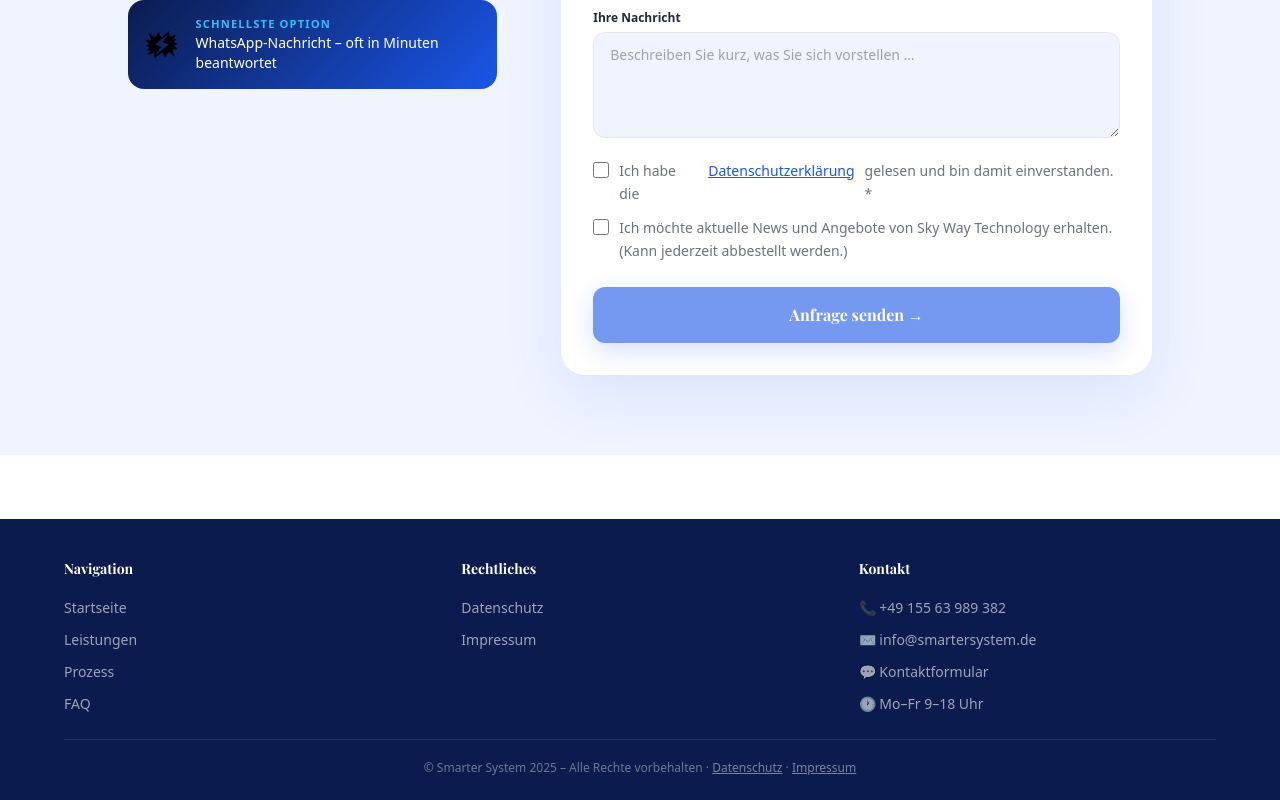
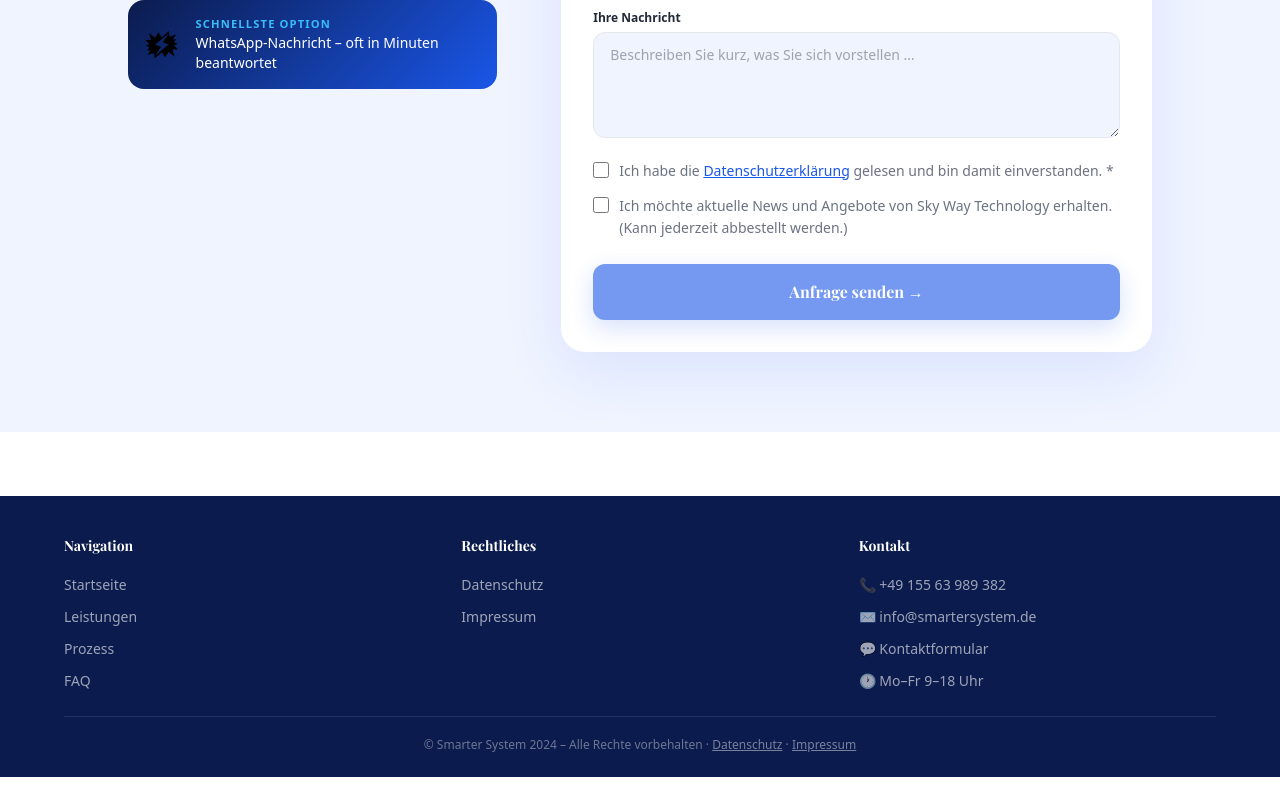
Before and after one commit to MM-BHT/smartersystem, a React (Vite) app: page /kontakt in a window 1280 px wide. Shown: the part 872-1672 px from the top of the page. After the commit the page ends 1649 px from the top, so only its background shows below. Built offline with nearby package versions, Linux system fonts and the light colour scheme.

Commit message:
smaller_changes_5

```diff
--- a/src/components/Footer.jsx
+++ b/src/components/Footer.jsx
@@ -31,7 +31,7 @@ export default function Footer() {
         </div>
       </div>
       <div className="border-t border-white/10 pt-5 text-center text-xs text-white/40 max-w-6xl mx-auto">
-        © Smarter System 2025 – Alle Rechte vorbehalten ·{' '}
+        © Smarter System 2024 – Alle Rechte vorbehalten ·{' '}
         <Link to="/datenschutz" className="text-white/45 underline">Datenschutz</Link> ·{' '}
         <Link to="/impressum" className="text-white/45 underline">Impressum</Link>
       </div>
--- a/src/pages/Kontakt.jsx
+++ b/src/pages/Kontakt.jsx
@@ -156,10 +156,21 @@ export default function Kontakt() {
 
               {/* Privacy */}
               <label className="flex items-start gap-2.5 mb-3 cursor-pointer text-sm text-gray-500 leading-relaxed">
-                <input type="checkbox" checked={privacy} onChange={e => setPrivacy(e.target.checked)}
-                  className="w-4 h-4 flex-shrink-0 mt-0.5 accent-[#1A56E8]" required />
-                Ich habe die <Link to="/datenschutz" className="text-[#1A56E8] underline">Datenschutzerklärung</Link> gelesen und bin damit einverstanden. *
-              </label>
+              <input
+                type="checkbox"
+                checked={privacy}
+                onChange={e => setPrivacy(e.target.checked)}
+                className="w-4 h-4 flex-shrink-0 mt-0.5 accent-[#1A56E8]"
+                required
+              />
+              <span>
+                Ich habe die{" "}
+                <Link to="/datenschutz" className="text-[#1A56E8] underline">
+                  Datenschutzerklärung
+                </Link>{" "}
+                gelesen und bin damit einverstanden. *
+              </span>
+            </label>
 
               {/* Newsletter */}
               <label className="flex items-start gap-2.5 mb-6 cursor-pointer text-sm text-gray-500 leading-relaxed">
```
